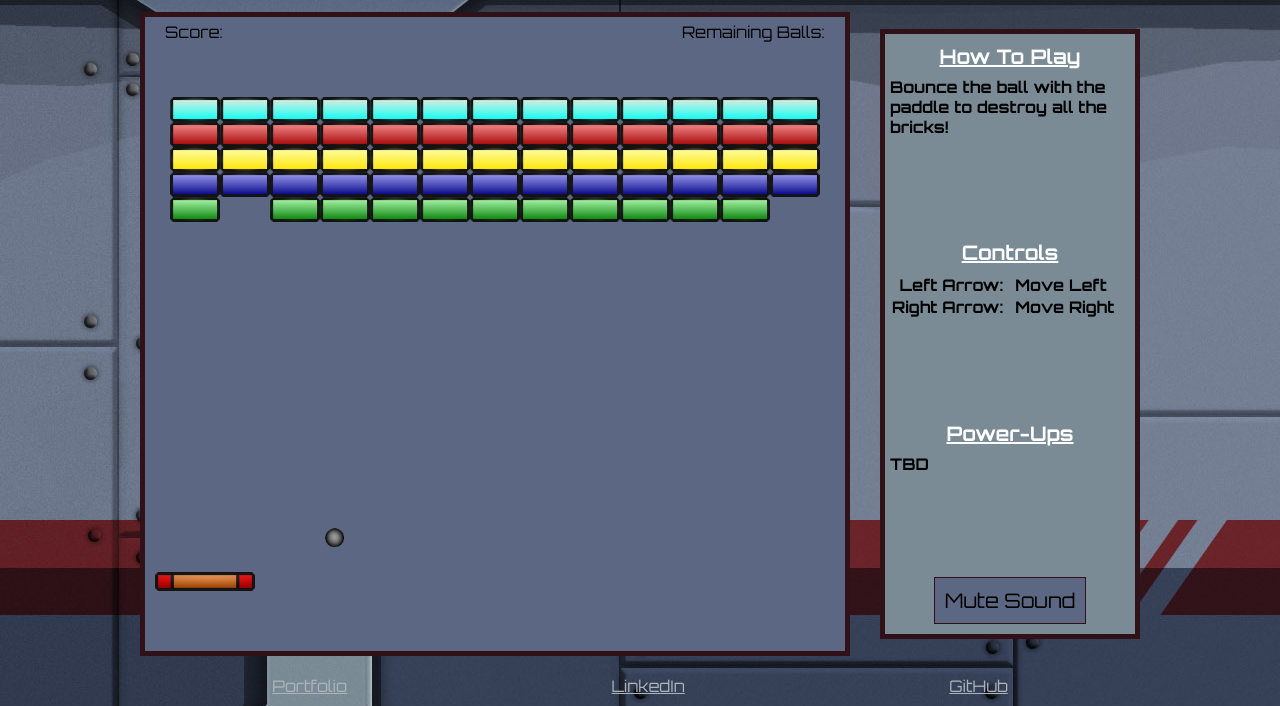
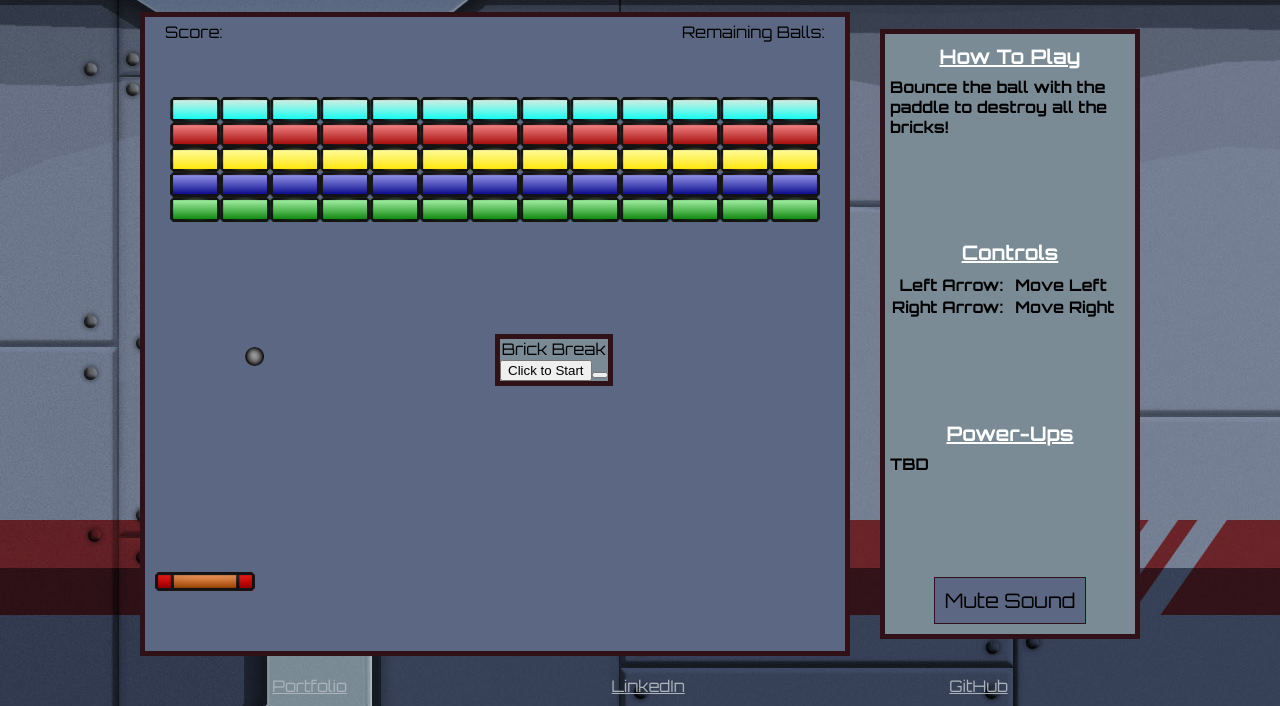
Before and after one commit to kyleatmore/Brick-Break, a website built with webpack: page lib/index.html in a window 1280 px wide. Shown: the part 114-820 px from the top of the page. Built offline with nearby package versions, Linux system fonts and the light colour scheme.

Commit message:
Create start button

```diff
--- a/breakout.js
+++ b/breakout.js
@@ -7,7 +7,8 @@ document.addEventListener('DOMContentLoaded', () => {
   canvas.width = 700;
   const ctx = canvas.getContext('2d');
   const game = new Game(ctx);
-  game.gameView.start();
+  //
+  // game.gameView.start();
 
   window.game = game;
   window.paddle = game.paddle;
@@ -15,4 +16,9 @@ document.addEventListener('DOMContentLoaded', () => {
   window.ctx = ctx;
   window.ball = game.ball;
 
+
+  const startButton = document.getElementById('start-button');
+  startButton.addEventListener('click', () => {
+    game.start();
+  });
 });
--- a/css/breakout.css
+++ b/css/breakout.css
@@ -7,6 +7,21 @@ body {
 
 li {
   list-style: none;
+}
+
+.hidden {
+  display: none;
+}
+
+.start-game {
+  position: absolute;
+  top: 50%;
+  left: 50%;
+  /*width: 100%;
+  height: 100%;*/
+  z-index: 999;
+  background-color: #7A8B95;
+  border: 5px solid #311118;
 }
 
 .game-screen {
@@ -37,6 +52,7 @@ a {
 }
 
 .game-box {
+  position: relative;
   border: 5px solid #311118;
   background-color: #5C6883;
 }
--- a/lib/game.js
+++ b/lib/game.js
@@ -13,6 +13,7 @@ class Game {
     this.addPaddle();
     this.populateBricks();
     this.step = this.step.bind(this);
+    this.start = this.start.bind(this);
   }
 
   allObjects() {
@@ -67,6 +68,7 @@ class Game {
     this.ball.bounce();
     this.ball.move(timeDelta);
     this.paddle.move(timeDelta);
+    debugger
   }
 
   checkCollisions() {
@@ -89,6 +91,7 @@ class Game {
   }
 
   step(timeDelta) {
+    debugger
     this.moveBall(timeDelta);
     this.checkCollisions();
   }
@@ -115,6 +118,9 @@ class Game {
     return this.bricks.length === 0;
   }
 
+  start() {
+    this.gameView.start();
+  }
 
 }
 
--- a/lib/game_view.js
+++ b/lib/game_view.js
@@ -2,7 +2,7 @@ class GameView {
   constructor(game, ctx) {
     this.game = game;
     this.ctx = ctx;
-    this.lastTime = 0;
+    this.lastTime = null;
     this.movePaddle = this.movePaddle.bind(this);
     this.stopPaddle = this.stopPaddle.bind(this);
     this.animate = this.animate.bind(this);
@@ -29,6 +29,7 @@ class GameView {
   }
 
   animate(currentTime) {
+    if (!this.lastTime) this.lastTime = currentTime;
     const delta = currentTime - this.lastTime;
     requestAnimationFrame(this.animate);
     this.game.step(delta);
--- a/lib/index.html
+++ b/lib/index.html
@@ -20,11 +20,18 @@
       </section>
 
       <section class="game">
+
         <section class="game-box">
+          <div class="start-game">
+            <h3>Brick Break</h3>
+            <button id="start-button">Click to Start<button>
+          </div>
+
           <header class="score">
             <h6>Score:</h6>
             <h6>Remaining Balls:</h6>
           </header>
+
           <canvas id="board"></canvas>
         </section>
 
```
